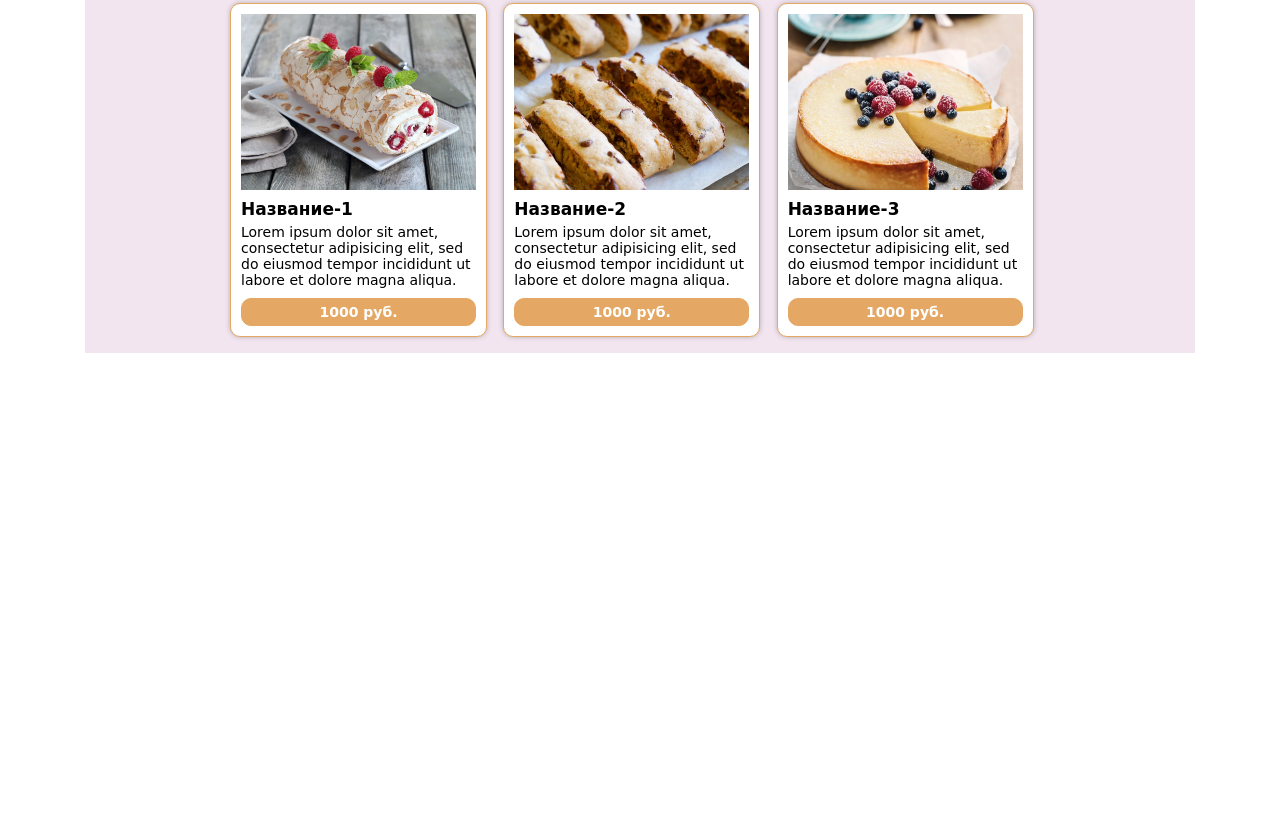
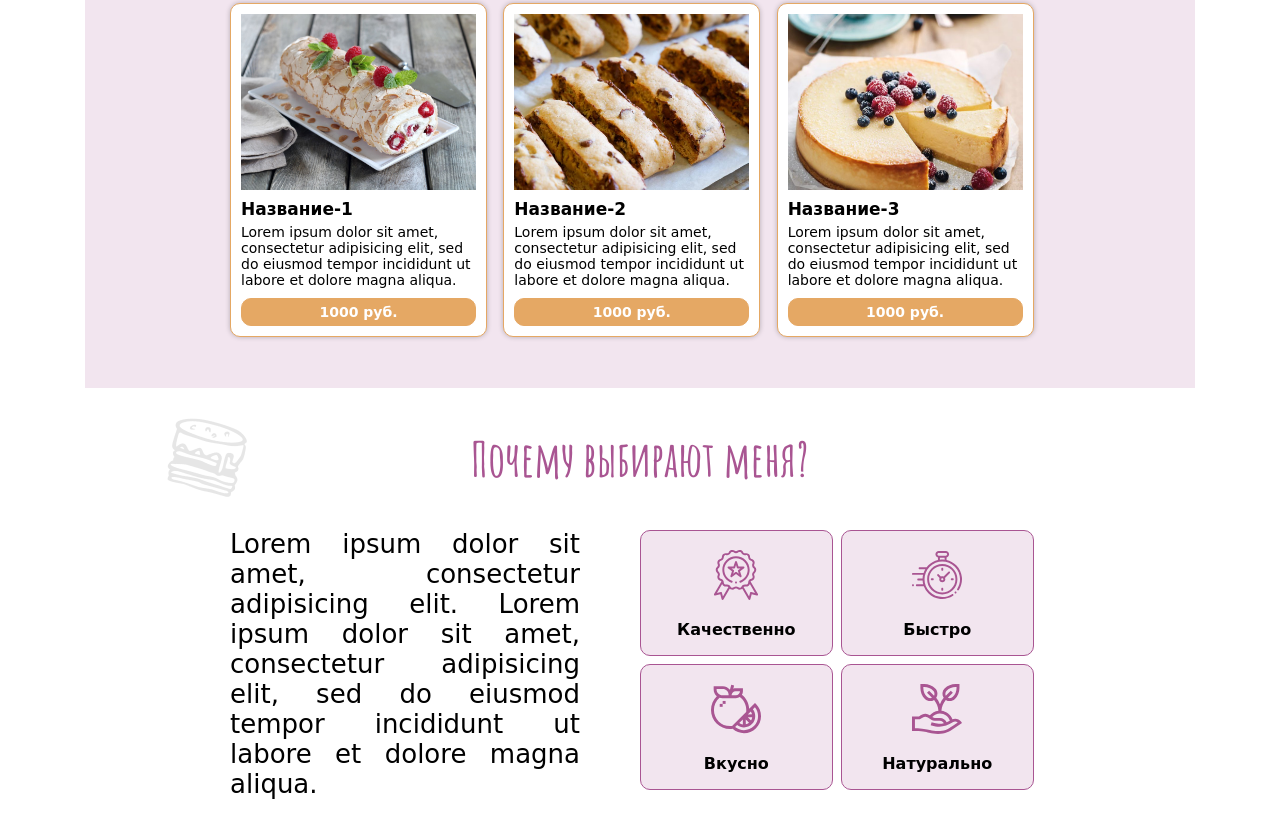
Before and after one commit to archisp/elf-cakes, a website: page index.html in a window 1280 px wide. Shown: the part 1615-2453 px from the top of the page. Before the commit the page ends 1968 px from the top, so only its background shows below. Drawn offline with Linux system fonts and the light colour scheme; a web font is replaced by a local one.

Commit message:
Сделал Advantages

```diff
--- a/index.html
+++ b/index.html
@@ -156,5 +156,45 @@
   </div>
   <!-- Catalog -->
 
+  <!-- Advantages -->
+  <div class="advantages">
+    <div class="advantages__title">
+      <h2>Почему выбирают меня?</h2>
+    </div>
+
+    <div class="advantages__content">
+      <div class="advantages__text">
+        Lorem ipsum dolor sit amet, consectetur adipisicing elit. Lorem ipsum dolor sit amet, consectetur adipisicing elit, sed do eiusmod tempor incididunt ut labore et dolore magna aliqua.
+      </div>
+
+      <div class="advantages__items">
+        <div class="adv-item">
+          <img src="img/quality.svg" alt="Преимущество-1">
+          <p>Качественно</p>
+        </div>
+
+        <div class="adv-item">
+          <img src="img/clock.svg" alt="Преимущество-1">
+          <p>Быстро</p>
+        </div>
+
+        <div class="adv-item">
+          <img src="img/orange.svg" alt="Преимущество-1">
+          <p>Вкусно</p>
+        </div>
+
+        <div class="adv-item">
+          <img src="img/organic-food.svg" alt="Преимущество-1">
+          <p>Натурально</p>
+        </div>
+      </div>
+    </div>
+
+    <div class="advantages__tort">
+      <img src="img/adv-tort.png" alt="Тортик-3">
+    </div>
+  </div>
+  <!-- Advantages -->
+
 </body>
 </html>
--- a/scss/blocks/about.scss
+++ b/scss/blocks/about.scss
@@ -29,9 +29,10 @@
     width: 195px;
     height: 195px;
 
+    transition: transform .2s linear;
+
     &:hover {
       transform: translateY(-3px);
-			transition: transform .2s linear;
     }
   }
 }
--- /dev/null
+++ b/scss/blocks/advantages.scss
@@ -0,0 +1,73 @@
+.advantages {
+  margin: 0 auto;
+
+  width: 1110px;
+  padding-left: 145px; // как у кнопки в Header
+  padding-right: 145px;
+  margin-bottom: 50px;
+
+  // background-color: rgba($pink, .15);
+}
+
+.advantages__title {
+  text-align: center;
+}
+
+.advantages__content {
+  display: flex;
+  justify-content: space-between;
+  align-items: center;
+}
+
+.advantages__text {
+  text-align: justify;
+  padding-right: 60px; // отрепетировать
+  width: 50%;
+
+  font-size: 26px;
+}
+
+.advantages__items {
+  display: flex;
+  flex-wrap: wrap;
+
+  width: 50%;
+}
+
+.adv-item {
+  text-align: center;
+
+  width: 47%;
+  margin-right: 2%;
+  margin-bottom: 2%;
+
+  background-color: rgba($pink, .15);
+  border: 1px solid $pink;
+  border-radius: 10px;
+
+  img {
+    width: 50px;
+    height: 50px;
+
+    margin-top: 10%;
+  }
+
+  p {
+    text-align: center;
+    font-weight: 700;
+    // text-transform: uppercase;
+  }
+
+  transition: transform .2s linear;
+
+  &:hover {
+    transform: translateY(-3px);
+  }
+}
+
+.advantages__tort {
+  position: absolute;
+  display: block;
+  top: 2025px;
+  left: 160px;
+}
--- a/scss/blocks/catalog.scss
+++ b/scss/blocks/catalog.scss
@@ -4,6 +4,7 @@
   width: 1110px;
   padding-left: 145px; // как у кнопки в Header
   padding-right: 145px;
+  padding-bottom: 35px;
 
   background-color: rgba($pink, .15);
 }
--- a/scss/blocks/header.scss
+++ b/scss/blocks/header.scss
@@ -24,9 +24,10 @@
 		text-decoration: none;
 		opacity: 85%;
 
+		transition: transform .2s linear;
+
 		&:hover {
 			transform: translateY(-3px);
-			transition: .2s;
 		}
 	}
 
--- a/scss/style.scss
+++ b/scss/style.scss
@@ -26,3 +26,4 @@ h2 {
 @import "blocks/header";
 @import "blocks/about";
 @import "blocks/catalog";
+@import "blocks/advantages";
```
Also changed, not shown: css/style.min.css, img/adv-tort.png (added), img/clock.svg (added), img/orange.svg (added), img/organic-food.svg (added), img/quality.svg (added), 1 other file.
